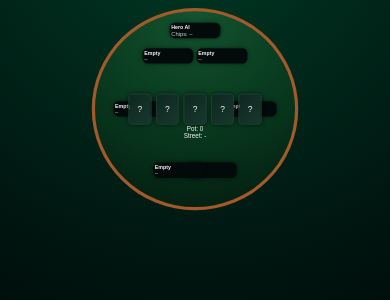
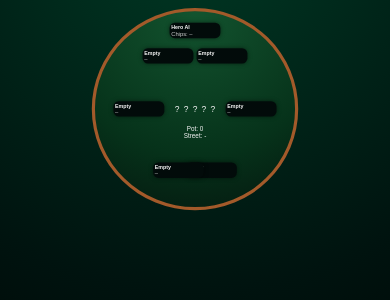
Before and after one commit to Jurmay/redeem-me, a Flask app: page / in a window 390 px wide. Shown: the part 89-389 px from the top of the page. Run offline with Flask 3, Linux system fonts and the light colour scheme; some libraries are stand-ins or nearby versions.

Commit message:
Update hero/player UI or logic

```diff
--- a/templates/player.html
+++ b/templates/player.html
@@ -98,23 +98,27 @@
             display: flex;
             gap: 8px;
         }
+
+        /* Make board cell just a neutral container */
         .board-card {
-            width: 60px;
-            height: 80px;
-            border-radius: 8px;
-            border: 2px solid #1d3d32;
-            background: linear-gradient(135deg, #0f2720, #16382d);
+            width: auto;
+            height: auto;
+            padding: 0;
+            border: none;
+            background: none;
+            box-shadow: none;
             display: flex;
             align-items: center;
             justify-content: center;
-            box-shadow: 0 0 8px rgba(0,0,0,0.7);
-            overflow: hidden;
         }
 
+        /* Actual PNG card face (same sizing as hero) */
         .board-card-img {
-            width: 100%;
-            height: 100%;
-            object-fit: contain;
+            width: 60px;
+            height: auto;
+            display: block;
+            border-radius: 6px;
+            box-shadow: 0 0 8px rgba(0,0,0,0.7);
         }
 
         .center-info {
@@ -131,6 +135,7 @@
             height: auto;
             margin-right: 4px;
             vertical-align: middle;
+            display: inline-block;
         }
 
         .bottom-panel {
@@ -208,9 +213,8 @@
                 padding: 4px;
             }
 
-            .board-card {
+            .board-card-img {
                 width: 45px;
-                height: 65px;
             }
         }
 
@@ -255,9 +259,8 @@
                 padding: 3px;
             }
 
-            .board-card {
+            .board-card-img {
                 width: 40px;
-                height: 55px;
             }
         }
     </style>
@@ -336,7 +339,6 @@
     <script>
         const socket = io();
 
-        // -------- Dynamic table scaling --------
         const TABLE_BASE_WIDTH = 700;
 
         function updateTableScale() {
```
